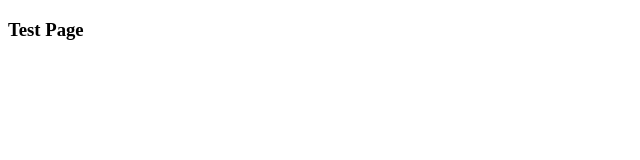
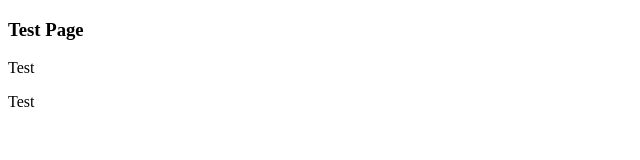
Before and after one commit to Antonio2410/Git, a plain HTML site: page index.html in a window 1280 px wide. Shown: the full height of the page, 0-640 px from the left. Drawn offline with Linux system fonts and the light colour scheme.

Commit message:
Added Features

```diff
--- a/index.html
+++ b/index.html
@@ -7,5 +7,7 @@
 </head>
 <body>
     <h3>Test Page</h3>
+    <p>Test</p>
+    <p>Test</p>
 </body>
 </html>
```
